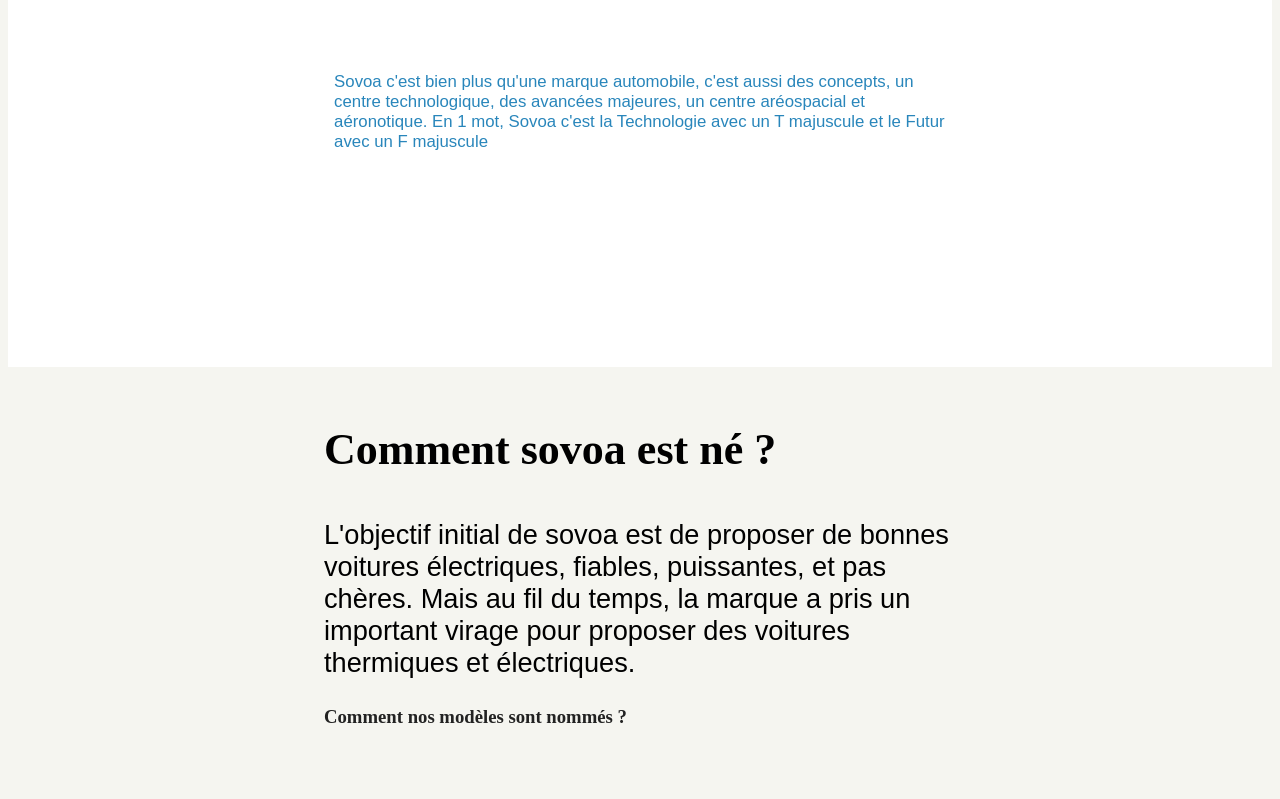
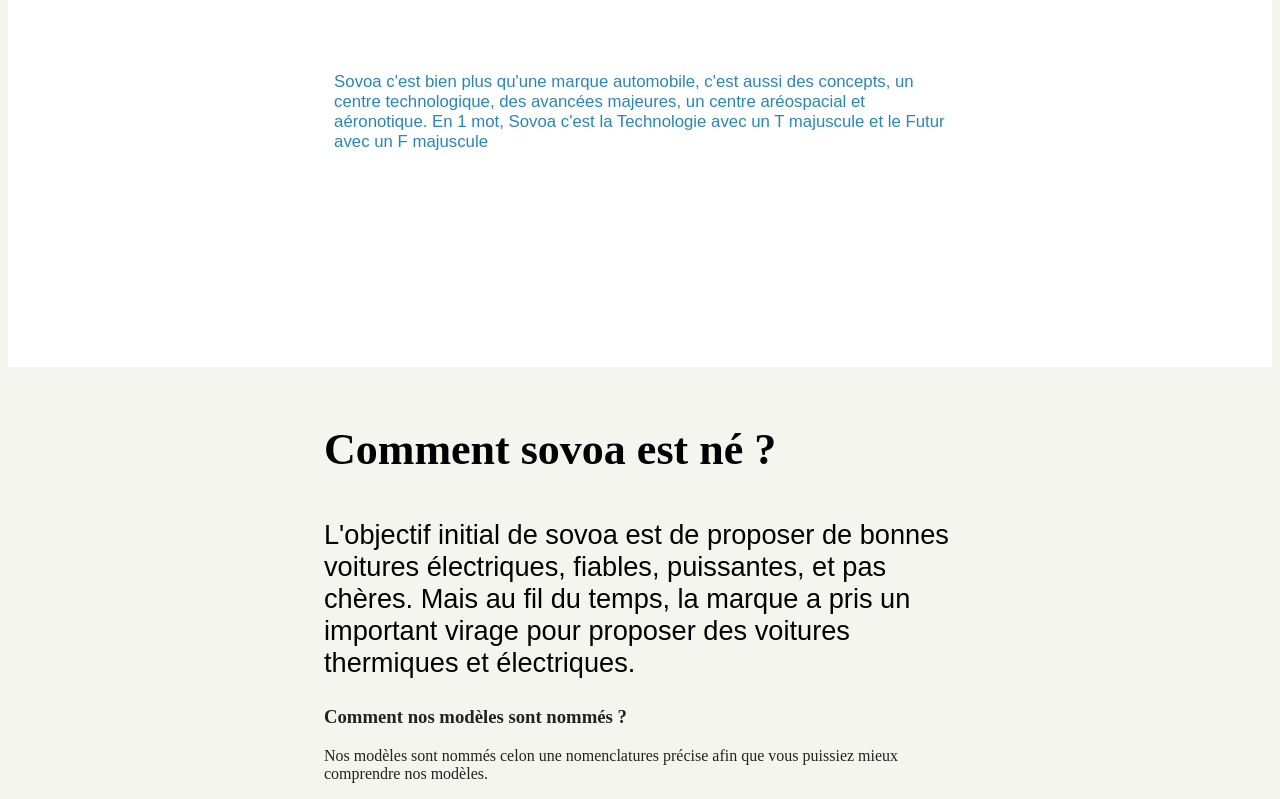
Before and after one commit to Sovoa/sovoa-website, a plain HTML site: page index.html in a window 1280 px wide. Shown: the part 462-1261 px from the top of the page. Before the commit the page ends 1209 px from the top, so only its background shows below. Drawn offline with Linux system fonts and the light colour scheme; a web font is replaced by a local one.

Commit message:
index.html 19/11/2026 13-09
Début d'ajout du content dans la 2nde zone (comment nos modèles sont nés ?)

```diff
--- a/index.html
+++ b/index.html
@@ -25,7 +25,7 @@
 		<div class="second-content">
 			<h3 class="title-second-content">Comment nos modèles sont nommés ?</h3>
 			<p class="content-second-content">
-
+				Nos modèles sont nommés celon une nomenclatures précise afin que vous puissiez mieux comprendre nos modèles.
 			</p>
 		</div>
 	</body>
```
